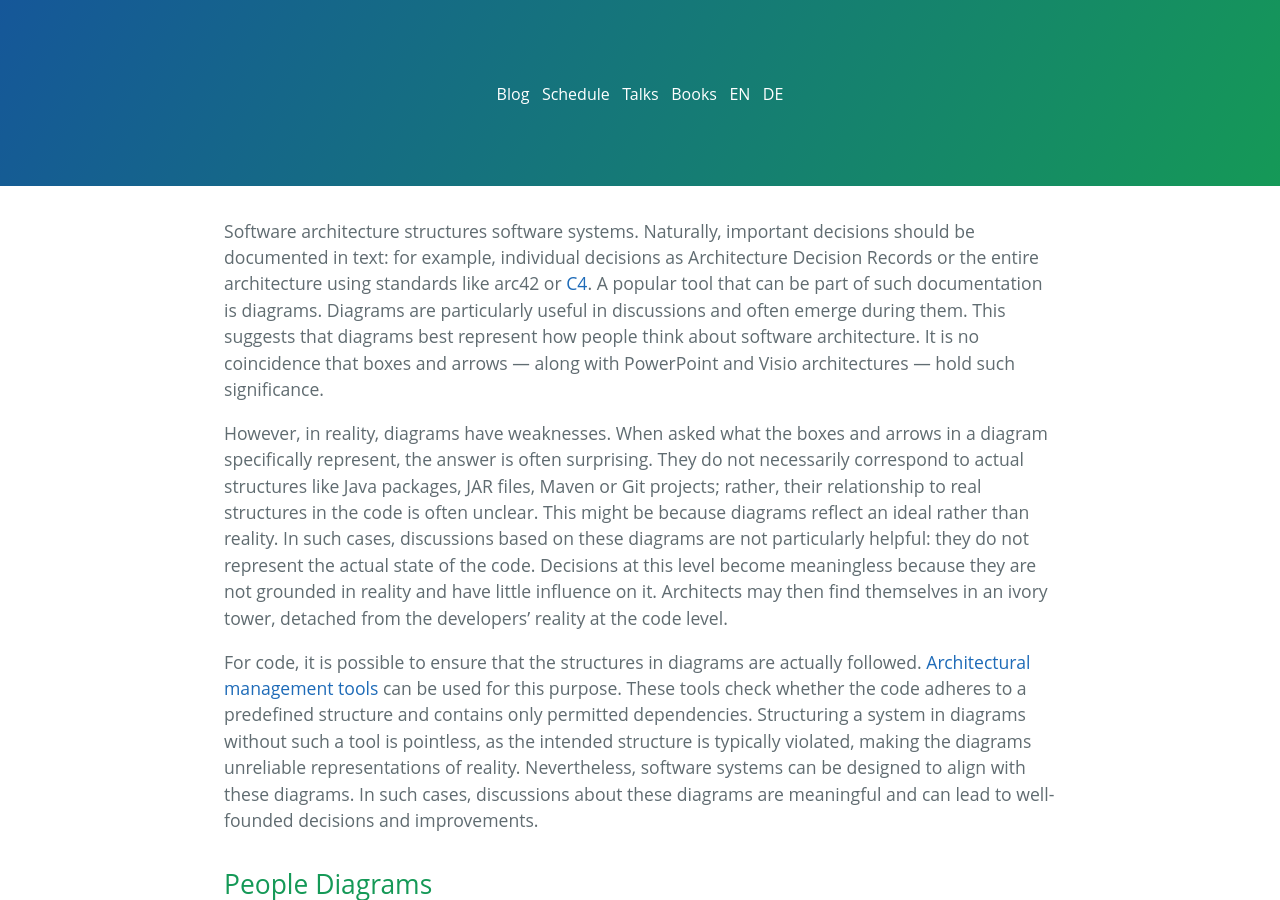
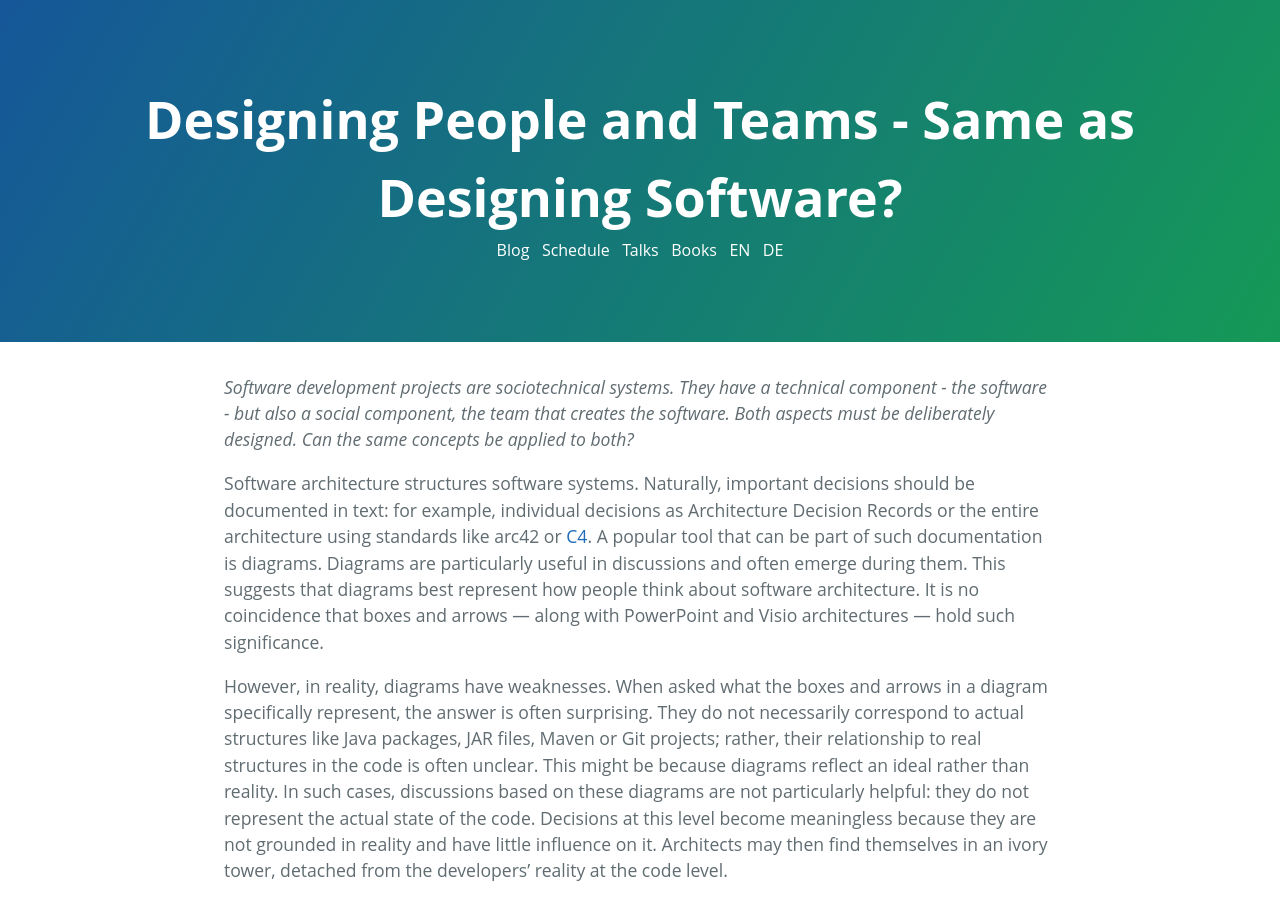
Before and after one commit to ewolff/ewolff.com, a Jekyll site: the page built from _posts/2025-04-02-Designing-People-And-Teams-Same-As-Designing-Software.md, in a window 1280 px wide and 900 px high. Built offline with Jekyll 4.4.1, drawn with Linux system fonts in a browser that asks for light colours; our own code applies the rules of GitHub Pages for plain Markdown files.

Commit message:
Make blog post valid YAML

```diff
--- a/_posts/2025-04-02-Designing-People-And-Teams-Same-As-Designing-Software.md
+++ b/_posts/2025-04-02-Designing-People-And-Teams-Same-As-Designing-Software.md
@@ -1,8 +1,7 @@
 ---
 title: Designing People and Teams - Same as Designing Software?
 layout: blog
-description: Software development projects are sociotechnical systems:
-they have a technical component - the software - but also a social component: the team that creates the software. Both aspects must be deliberately designed. Can the same concepts be applied to both?
+description: Software development projects are sociotechnical systems. They have a technical component - the software - but also a social component, the team that creates the software. Both aspects must be deliberately designed. Can the same concepts be applied to both?
 tags:
 - Software Development
 - Sociotechnical
```
